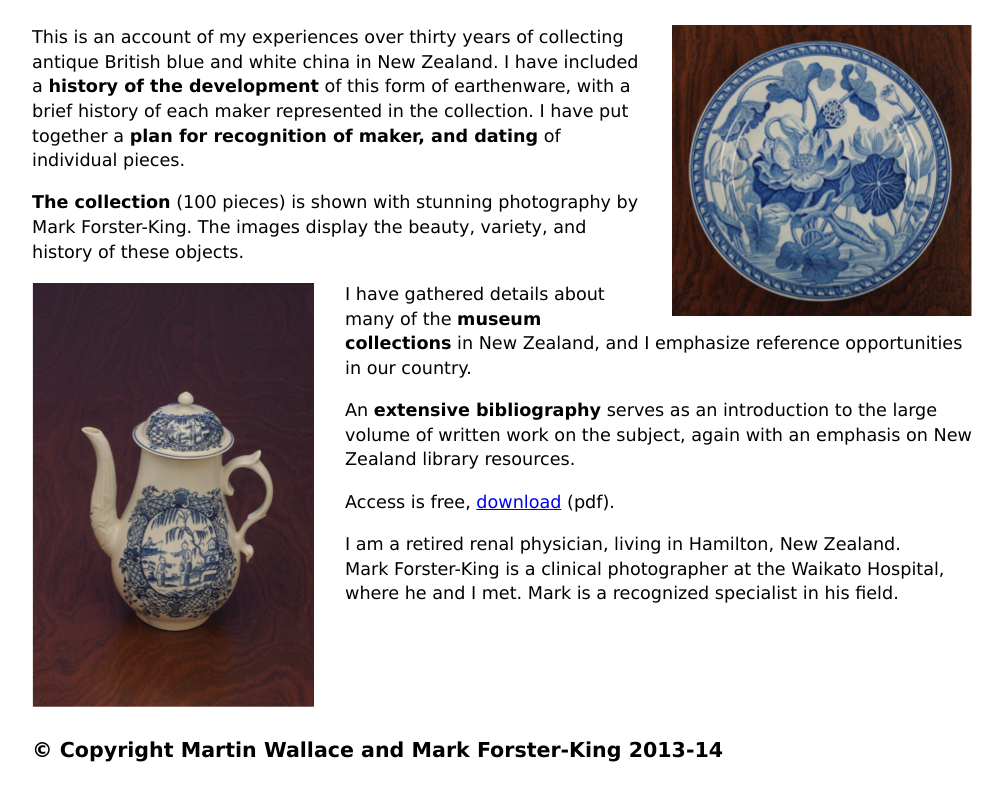
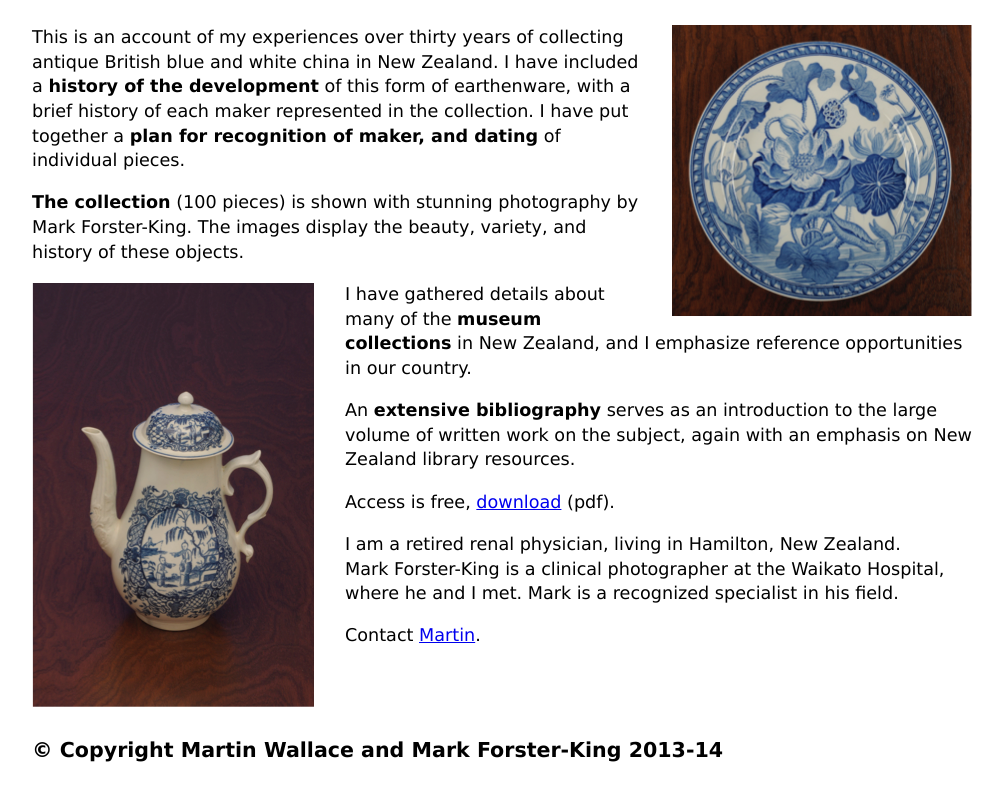
Before and after one commit to jonwaghorn/blueandwhite, a plain HTML site: page index.html in a window 1280 px wide. Shown: the part 326-1126 px from the top of the page, without its empty margins (138-1141 px from the left). Drawn offline with Linux system fonts and the light colour scheme.

Commit message:
Email contact details

```diff
--- a/index.html
+++ b/index.html
@@ -19,6 +19,7 @@
       <p>Access is free, <a href="https://app.box.com/s/6hkh7mtcero02skgavis" target="_blank">download</a> (pdf).</p>
       <p>I am a retired renal physician, living in Hamilton, New Zealand.<br/>
         Mark Forster-King is a clinical photographer at the Waikato Hospital, where he and I met. Mark is a recognized specialist in his field.</p>
+      <p>Contact <a href="mailto:antiqueblueandwhite@gmail.com">Martin</a>.</p>
       </div>
       <div class="row">
         <h3>&copy; Copyright Martin Wallace and Mark Forster-King 2013-14</h3>
@@ -26,4 +27,4 @@
     </div>
   </body>
   <script src="analytics.js"></script>
-  </html>
+</html>
```
